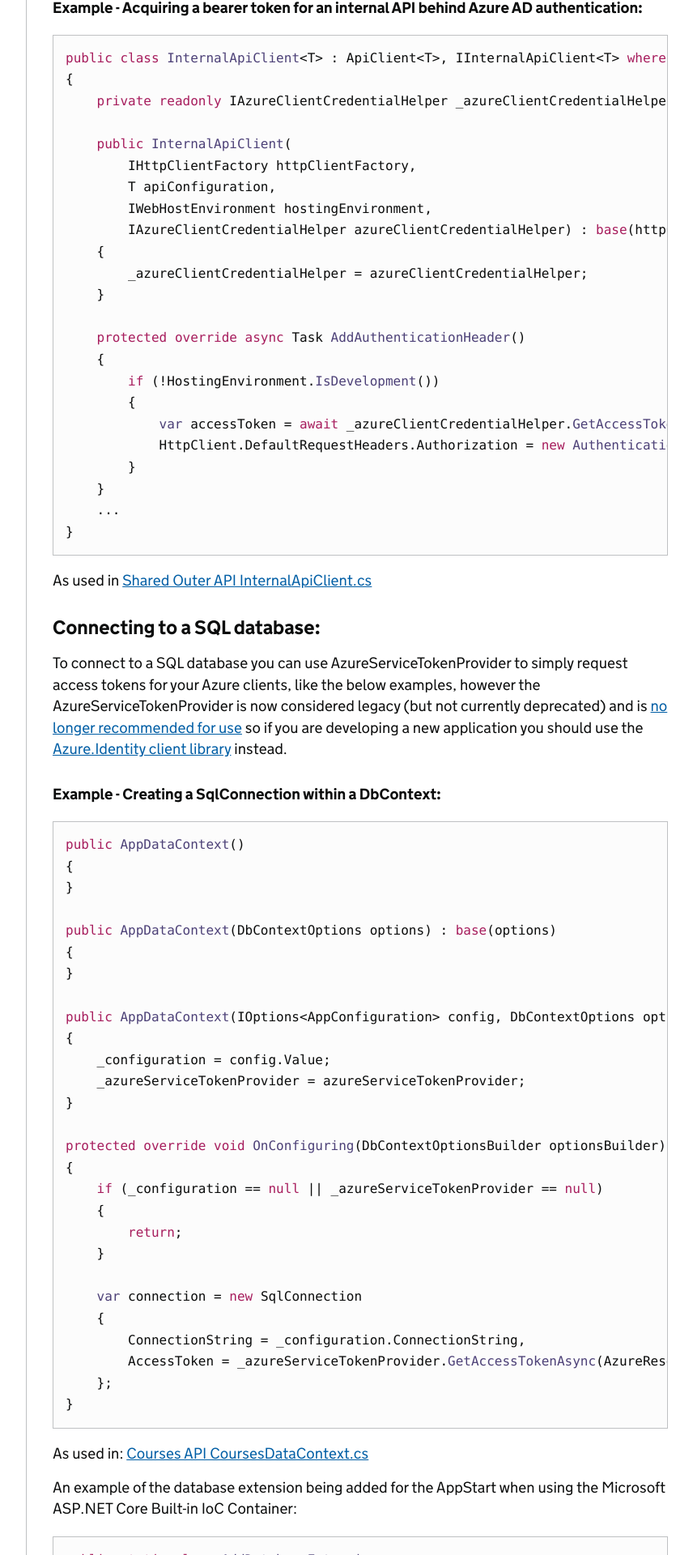
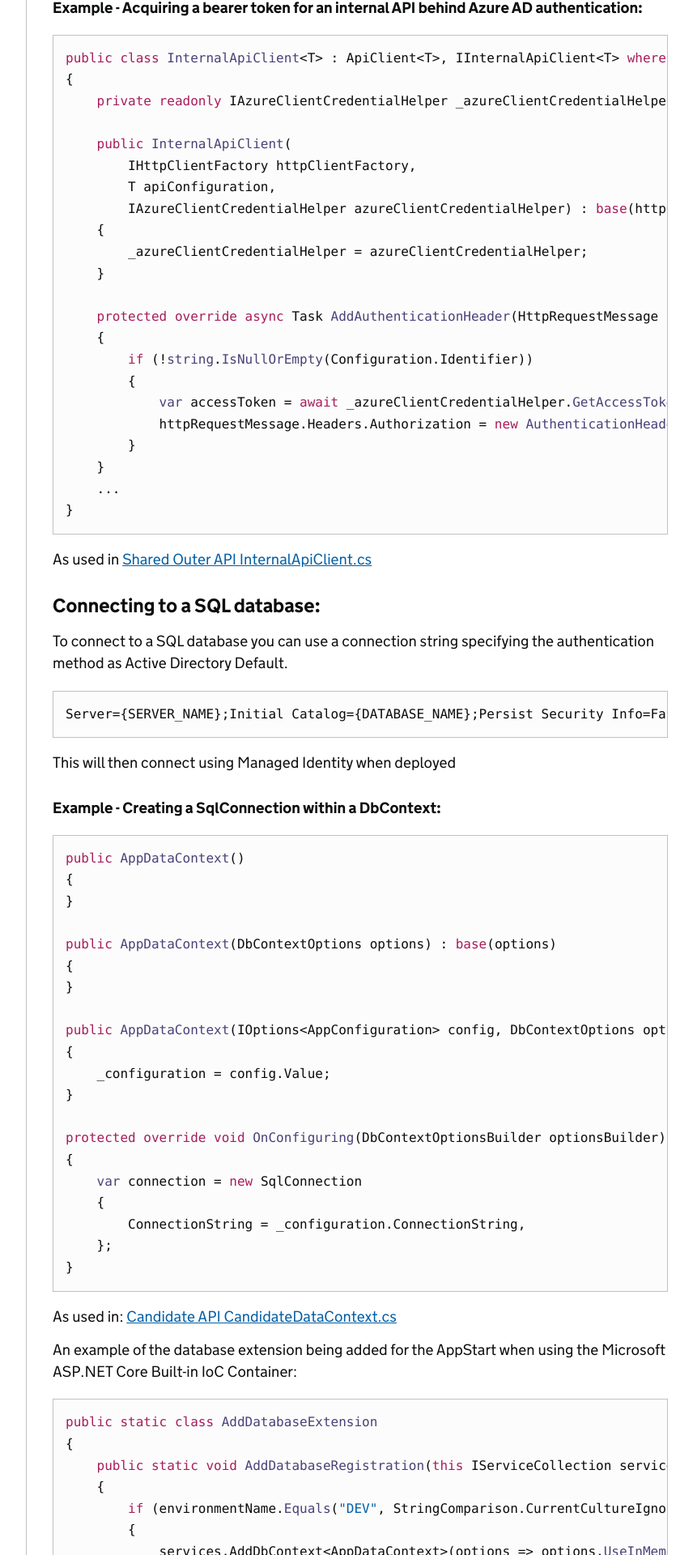
Before and after one commit to SkillsFundingAgency/das-technical-guidance, a Jekyll site: the page built from collections/_development_standards/platform-integration.md, in a window 1280 px wide. Shown: the part 2283-4203 px from the top of the page at 81% size, without its empty margins (298-1154 px from the left). Built offline with Jekyll 4.4.1, drawn with Linux system fonts in a browser that asks for light colours; some of the changed text lies outside the part shown.

Commit message:
Update documentation on database connection

````diff
--- a/collections/_development_standards/platform-integration.md
+++ b/collections/_development_standards/platform-integration.md
@@ -86,18 +86,17 @@ public class InternalApiClient<T> : ApiClient<T>, IInternalApiClient<T> where T
     public InternalApiClient(
         IHttpClientFactory httpClientFactory,
         T apiConfiguration,
-        IWebHostEnvironment hostingEnvironment,
-        IAzureClientCredentialHelper azureClientCredentialHelper) : base(httpClientFactory, apiConfiguration, hostingEnvironment)
+        IAzureClientCredentialHelper azureClientCredentialHelper) : base(httpClientFactory, apiConfiguration)
     {
         _azureClientCredentialHelper = azureClientCredentialHelper;
     }
 
-    protected override async Task AddAuthenticationHeader()
+    protected override async Task AddAuthenticationHeader(HttpRequestMessage httpRequestMessage)
     {
-        if (!HostingEnvironment.IsDevelopment())
+        if (!string.IsNullOrEmpty(Configuration.Identifier))
         {
             var accessToken = await _azureClientCredentialHelper.GetAccessTokenAsync(Configuration.Identifier);
-            HttpClient.DefaultRequestHeaders.Authorization = new AuthenticationHeaderValue("Bearer", accessToken);
+            httpRequestMessage.Headers.Authorization = new AuthenticationHeaderValue("Bearer", accessToken);
         }
     }
     ...
@@ -107,11 +106,13 @@ As used in [Shared Outer API InternalApiClient.cs](https://github.com/SkillsFund
 
 ### Connecting to a SQL database:
 
-To connect to a SQL database you can use AzureServiceTokenProvider to
-simply request access tokens for your Azure clients, like the below
-examples, however the AzureServiceTokenProvider is now considered
-legacy (but not currently deprecated) and is [no longer recommended for use](https://docs.microsoft.com/en-us/dotnet/api/overview/azure/app-auth-migration) so if you are developing a new application you should use the [Azure.Identity client library](https://github.com/Azure/azure-sdk-for-net/tree/master/sdk/identity/Azure.Identity) instead.
+To connect to a SQL database you can use a connection string specifying the authentication method as Active Directory Default.
 
+```
+Server={SERVER_NAME};Initial Catalog={DATABASE_NAME};Persist Security Info=False;MultipleActiveResultSets=False;Encrypt=True;TrustServerCertificate=False;Connection Timeout=30;Authentication=Active Directory Default;
+```
+
+This will then connect using Managed Identity when deployed
 
 #### Example - Creating a SqlConnection within a DbContext:
 
@@ -124,27 +125,20 @@ public AppDataContext(DbContextOptions options) : base(options)
 {
 }
 
-public AppDataContext(IOptions<AppConfiguration> config, DbContextOptions options, AzureServiceTokenProvider azureServiceTokenProvider) :base(options)
+public AppDataContext(IOptions<AppConfiguration> config, DbContextOptions options) :base(options)
 {
     _configuration = config.Value;
-    _azureServiceTokenProvider = azureServiceTokenProvider;
 }
 
 protected override void OnConfiguring(DbContextOptionsBuilder optionsBuilder)
 {
-    if (_configuration == null || _azureServiceTokenProvider == null)
-    {
-        return;
-    }
-
     var connection = new SqlConnection
     {
         ConnectionString = _configuration.ConnectionString,
-        AccessToken = _azureServiceTokenProvider.GetAccessTokenAsync(AzureResource).Result,
     };
 }
 ```
-As used in: [Courses API CoursesDataContext.cs](https://github.com/SkillsFundingAgency/das-courses-api/blob/91459aadbf90ff7101022d49b008b18169968fca/src/SFA.DAS.Courses.Data/CoursesDataContext.cs)
+As used in: [Candidate API CandidateDataContext.cs](https://github.com/SkillsFundingAgency/das-candidate-account-api/blob/main/src/SFA.DAS.CandidateAccount.Data/CandidateAccountDataContext.cs)
 
 An example of the database extension being added for the AppStart when using the Microsoft ASP.NET Core Built-in IoC Container:
 ```csharp
@@ -156,13 +150,8 @@ public static class AddDatabaseExtension
         {
             services.AddDbContext<AppDataContext>(options => options.UseInMemoryDatabase("SFA.DAS.App"), ServiceLifetime.Transient);
         }
-        else if (environmentName.Equals("LOCAL", StringComparison.CurrentCultureIgnoreCase))
-        {
-            services.AddDbContext<AppDataContext>(options=>options.UseSqlServer(config.ConnectionString),ServiceLifetime.Transient);
-        }
         else
         {
-            services.AddSingleton(new AzureServiceTokenProvider());
             services.AddDbContext<AppDataContext>(ServiceLifetime.Transient);
         }
 
````
Also changed, not shown: 1 other file.
